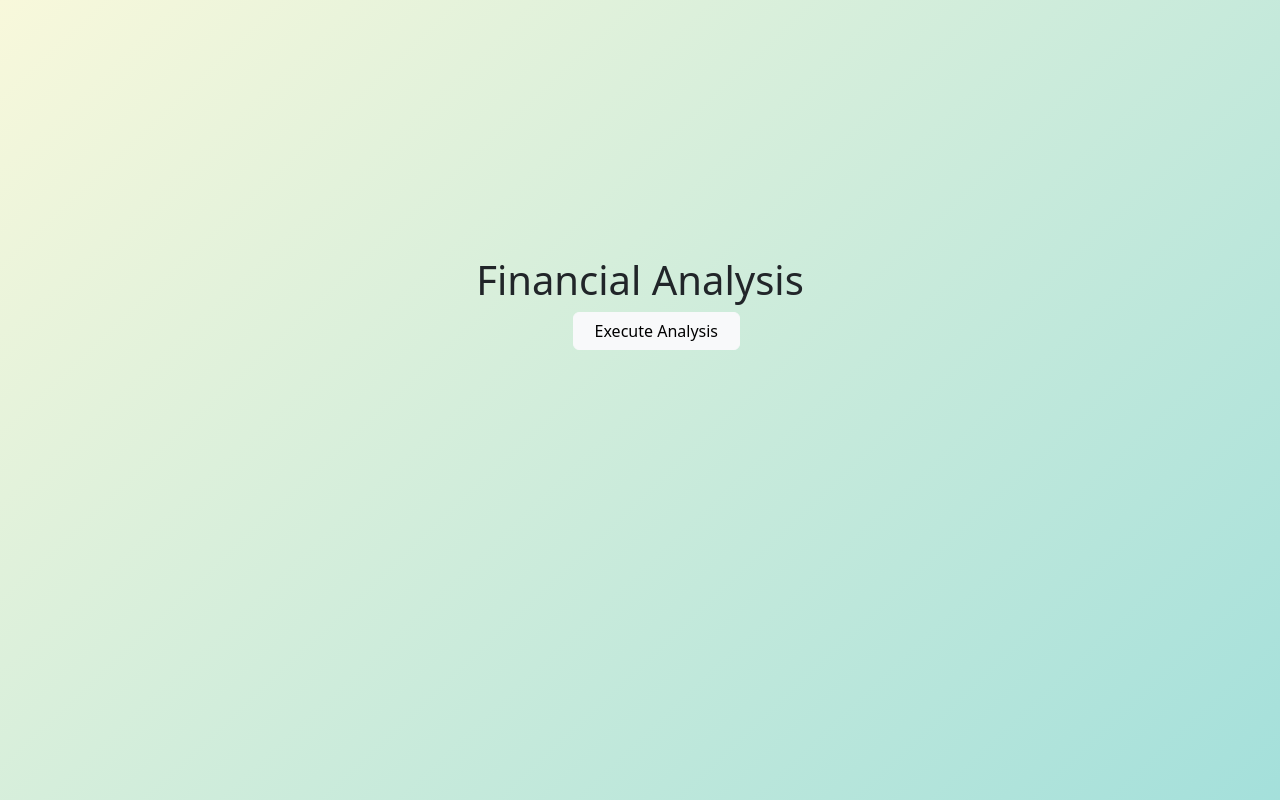
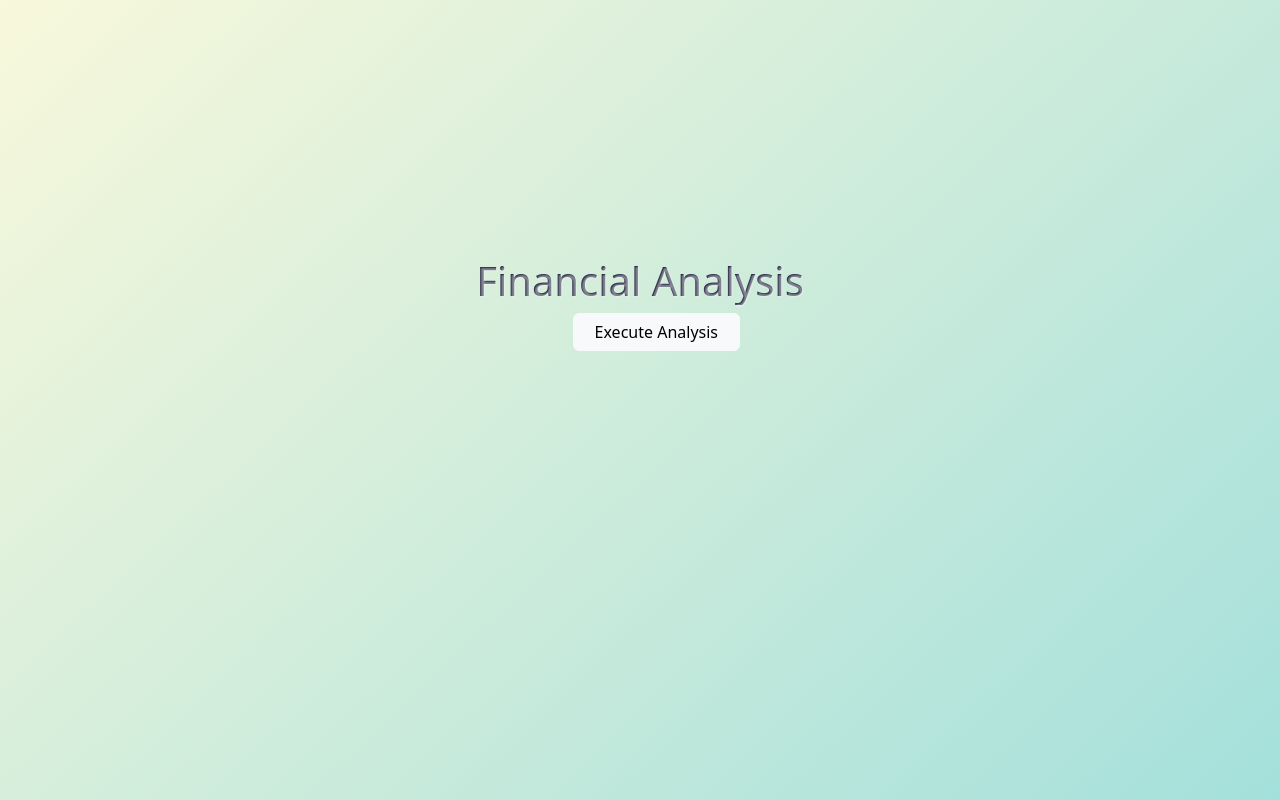
Before and after one commit to DaniJFerr/Console-Finances, a plain HTML site: page index.html in a window 1280 px wide. Shown: the top 800 px of the page. Drawn offline with nearby package versions, Linux system fonts and the light colour scheme.

Commit message:
alignment of modal title to center

```diff
--- a/css/style.css
+++ b/css/style.css
@@ -20,6 +20,20 @@ body{
   h1{
     justify-content: center;
     text-align: center;
+    background-color: #1e1e3a;
+    color: transparent;
+    text-shadow: 1px 1px 2px rgba(246, 247, 248, 0.5);
+    -webkit-background-clip: text;
+       -moz-background-clip: text;
+            background-clip: text;
+    padding-top: 1px;
+    text-align: center;
+    font-size: 2rem;
+    font-weight: bold;
+  }
+
+  .modal-header h1{
+    margin: auto;
   }
 
   .buttonExecute{
```
